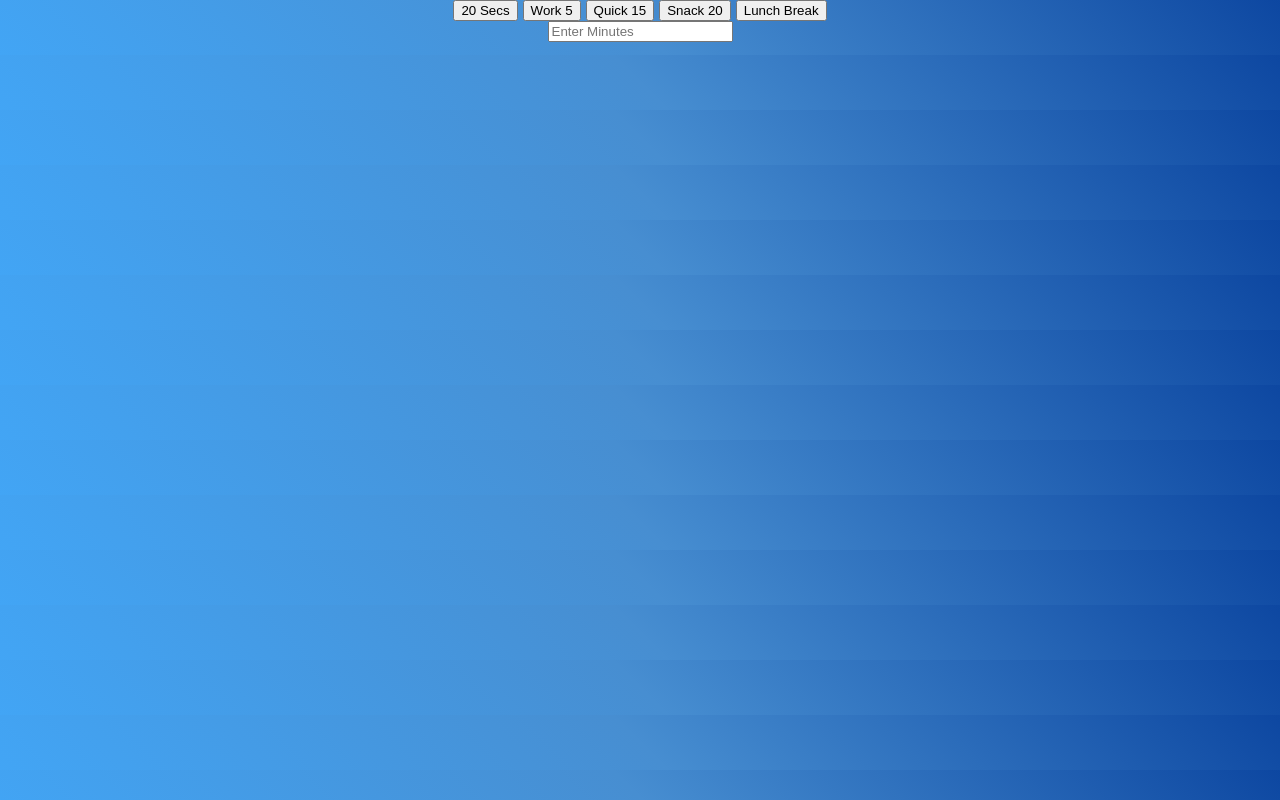
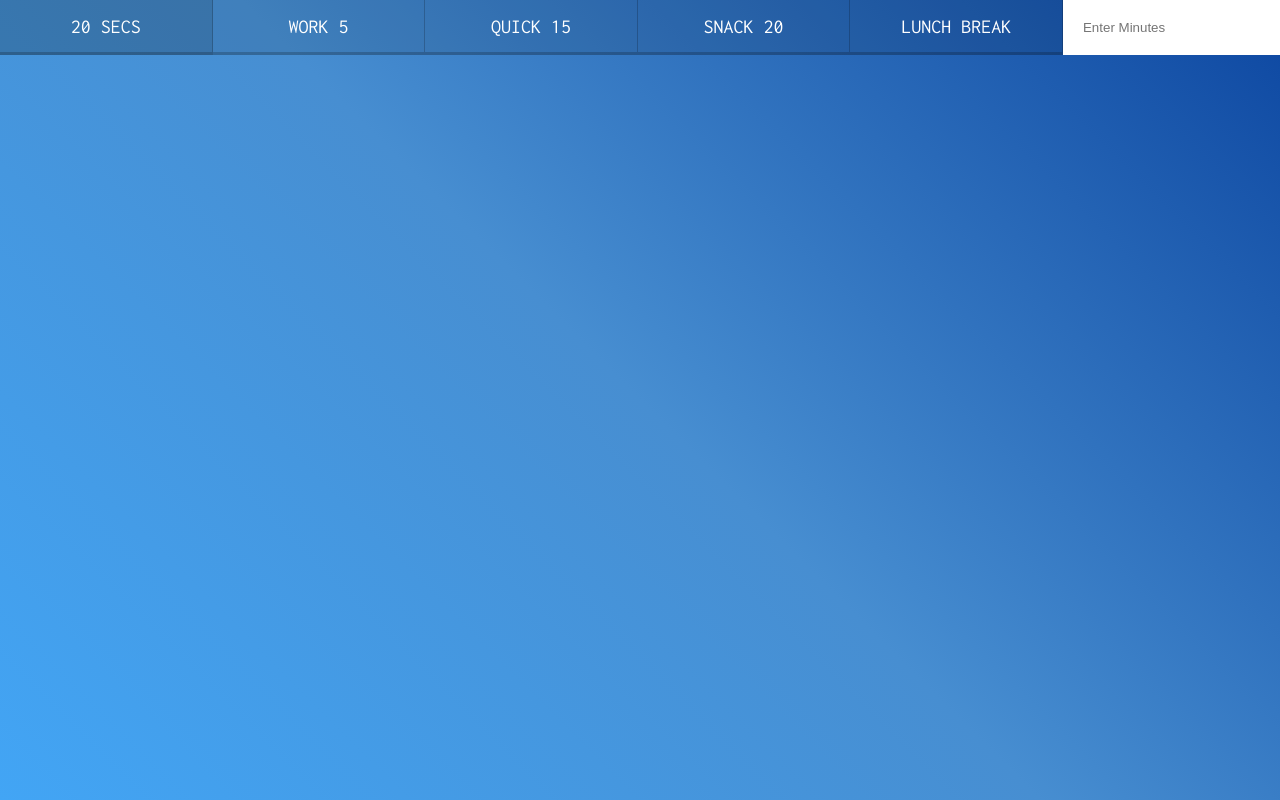
Before and after one commit to Shjani49/JavaScript30_01_JavaScript_Drum_Kit, a website: page index.html in a window 1280 px wide. Drawn offline with Linux system fonts and the light colour scheme.

Commit message:
Add CSS for Timer,buttons, and Display

```diff
--- a/style.css
+++ b/style.css
@@ -14,3 +14,68 @@ body {
     text-align: center;
     font-family: 'Inconsolata', monospace;
 }
+.display__time-left {
+    font-weight: 100;
+    font-size: 20rem;
+    margin: 0;
+    color: white;
+    text-shadow: 4px 4px 0 rgba(0,0,0,0.05);
+}
+
+.timer {
+    display: flex;
+    min-height: 100vh;
+    flex-direction: column;
+}
+
+.timer__controls {
+    display: flex;
+}
+
+    .timer__controls > * {
+        flex: 1;
+    }
+
+    .timer__controls form {
+        flex: 1;
+        display: flex;
+    }
+
+    .timer__controls input {
+        flex: 1;
+        border: 0;
+        padding: 2rem;
+    }
+
+.timer__button {
+    background: none;
+    border: 0;
+    cursor: pointer;
+    color: white;
+    font-size: 2rem;
+    text-transform: uppercase;
+    background: rgba(0,0,0,0.1);
+    border-bottom: 3px solid rgba(0,0,0,0.2);
+    border-right: 1px solid rgba(0,0,0,0.2);
+    padding: 1rem;
+    font-family: 'Inconsolata', monospace;
+}
+
+    .timer__button:hover,
+    .timer__button:focus {
+        background: rgba(0,0,0,0.2);
+        outline: 0;
+    }
+
+.display {
+    flex: 1;
+    display: flex;
+    flex-direction: column;
+    align-items: center;
+    justify-content: center;
+}
+
+.display__end-time {
+    font-size: 4rem;
+    color: white;
+}
```
